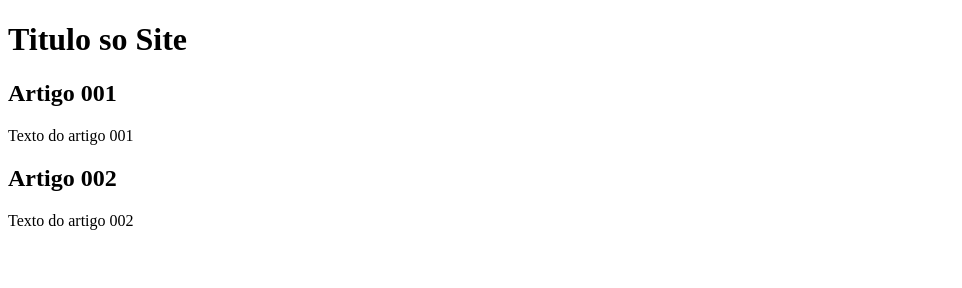
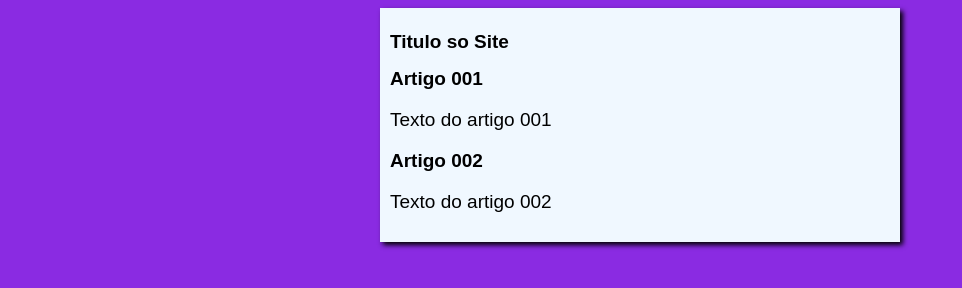
Before and after one commit to LenonGabrielNogueira/Projeto_Site, a plain HTML site: page index.html in a window 1280 px wide. Shown: the whole page, without its empty margins (0-962 px from the left). Drawn offline with Linux system fonts and the light colour scheme.

Commit message:
Inicio do desing do site.

```diff
--- /dev/null
+++ b/estilos/style.css
@@ -0,0 +1,16 @@
+*{
+    font-family: Arial, Helvetica, sans-serif;
+    font-size: 19px;
+}
+
+body{
+    background-color: blueviolet;
+}
+
+main{
+    background-color: aliceblue;
+    width: 500px;
+    margin: auto;
+    padding: 10px;
+    box-shadow: 3px 3px 5px black;
+}
--- a/index.html
+++ b/index.html
@@ -4,6 +4,7 @@
     <meta charset="UTF-8">
     <meta http-equiv="X-UA-Compatible" content="IE=edge">
     <meta name="viewport" content="width=device-width, initial-scale=1.0">
+    <link rel="stylesheet" href="estilos/style.css">
     <title>Site de Teste</title>
 </head>
 <body>
```
